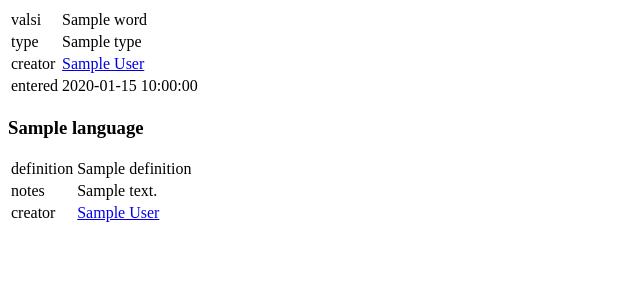
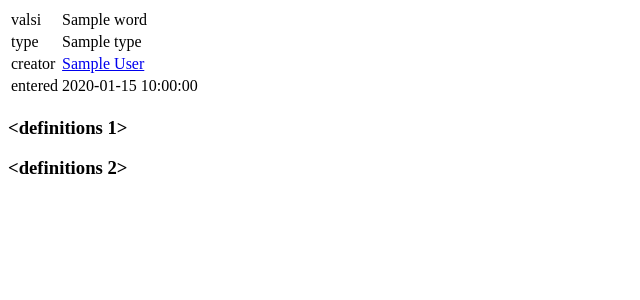
Before and after one commit to kyrias/njvs, a Flask app: template templates/word.html in a window 1280 px wide. Shown: the top 300 px of the page, without its empty margins (0-640 px from the left). Run offline with Flask 2, Linux system fonts and the light colour scheme; data comes from the database, SQL or seed files in the repository; the template is opened without the code that fills it: values that come from a table or form of the project are taken from there, most other values are stand-ins (such as "Sample title", 1, 10 or a date in 2020).

Commit message:
Add proper support for multiple definitions
Signed-off-by: Johannes Löthberg <johannes@kyriasis.com>

```diff
--- a/main.py
+++ b/main.py
@@ -74,4 +74,13 @@ def show_users():
 @app.route('/words/<word>')
 def show_word(word):
     word = words.query.filter_by(word=word).first()
-    return render_template('word.html', word=word)
+    defs = {}
+
+    for definition in definitions.query.filter_by(wordId=word.id).all():
+        lang = definition.language.name
+        if lang not in defs:
+            defs[lang] = []
+
+        defs[lang].extend([definitions])
+
+    return render_template('word.html', word=word, definitions=defs)
--- a/templates/word.html
+++ b/templates/word.html
@@ -1,3 +1,15 @@
+<!doctype html>
+<html>
+  <head>
+    <style>
+.key {
+  width: 5em;
+}
+    </style>
+  </head>
+
+  <body>
+
     <table>
       <tr>
         <td>valsi</td>
@@ -17,22 +29,55 @@
       </tr>
     </table>
 
-{% for definition in word.definitions %}
-<h3>{{ definition.language.name }}</h3>
+    {% for language in definitions %}
+    <h3>{{ language }}</h3>
+
+    <div style="margin-left: 1em">
+      {% for definition in definitions[language] %}
+      <h4>Definition #{{ loop.index }}</h4>
       <table>
+
         <tr>
-		<td>definition</td>
+          <td class="key">definition</td>
           <td>{{ definition.definition }}</td>
         </tr>
+
         {% if definition.notes %}
         <tr>
           <td>notes</td>
           <td>{{ definition.notes }}</td>
         </tr>
         {% endif %}
+
+        {% if definition.etymology %}
+        <tr>
+          <td>etymology</td>
+          <td>{{ definition.etymology }}</td>
+        </tr>
+        {% endif %}
+
+        {% if definition.tags %}
+        <tr>
+          <td>tags</td>
+          <td>{{ definition.tags }}</td>
+        </tr>
+        {% endif %}
+
         <tr>
           <td>creator</td>
-		<td><a href="/users/{{ word.creator.username }}">{{ word.creator.displayname }}</a></td>
+          <td><a href="/users/{{ word.creator.username }}">{{ definition.creator.displayname }}</a></td>
+        </tr>
+
+        <tr>
+          <td>entered</td>
+          <td>{{ definition.creationDate }}</td>
         </tr>
       </table>
       {% endfor %}
+    </div>
+
+    {% endfor %}
+
+  </body>
+</html>
+<!-- vim: set sw=2 et: -->
```
Lines whose indentation alone changed are shown as unchanged.
